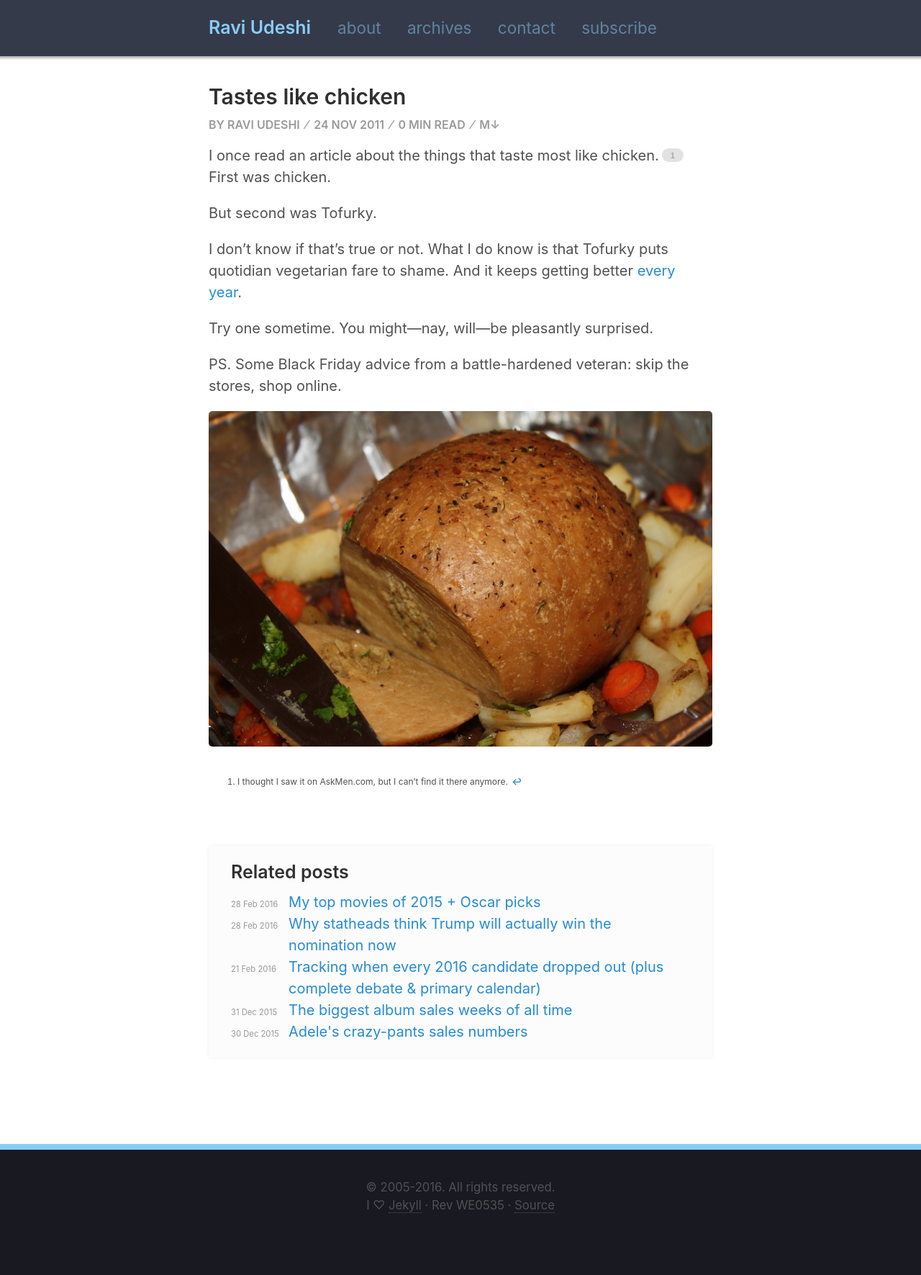
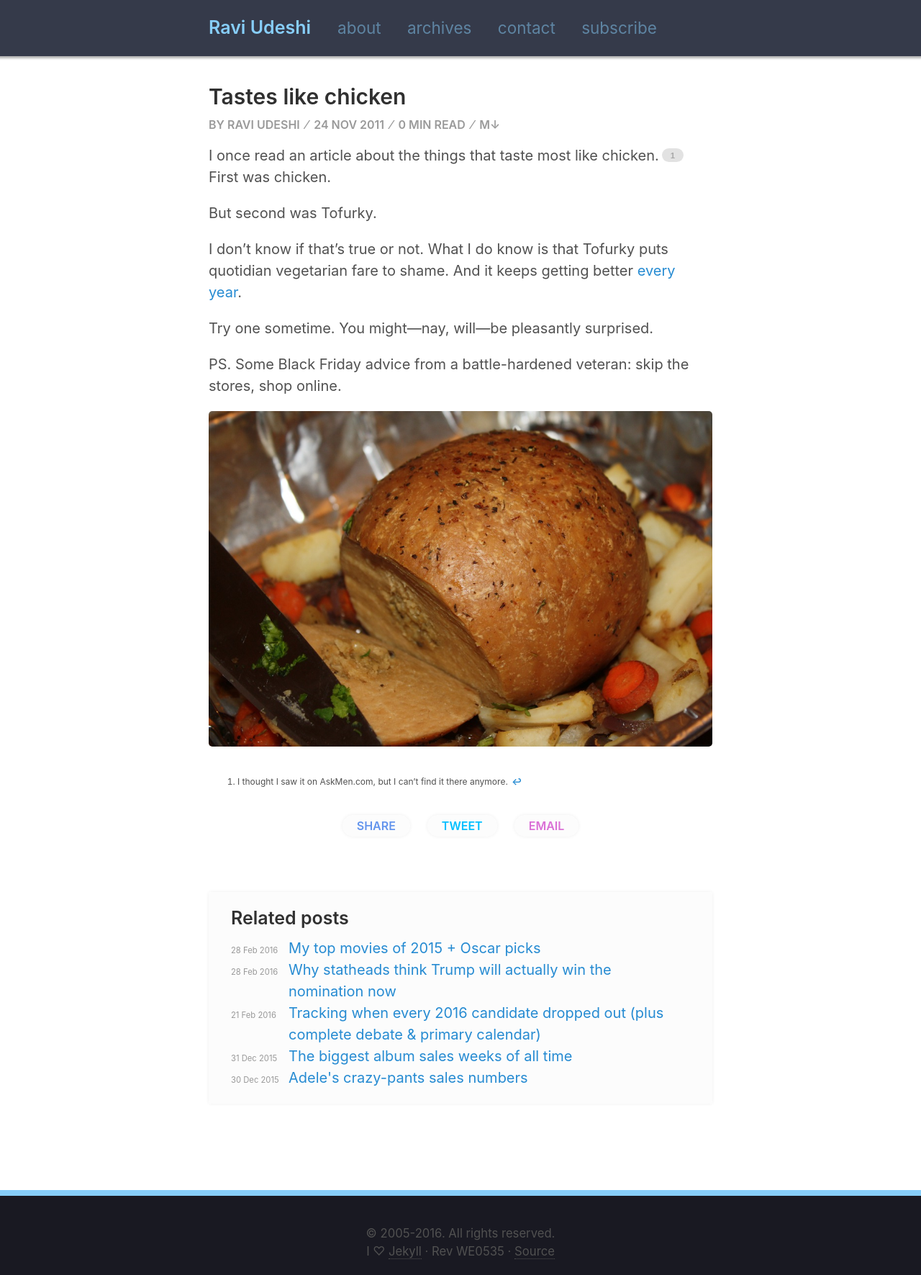
Before and after one commit to rkudeshi/rkudeshi.github.io, a Jekyll site: the page built from _posts/2011-11-24-tastes-like-chicken.md, in a window 1280 px wide. Shown: the whole page at 72% size. Built offline with Jekyll 4.4.1, drawn with Linux system fonts in a browser that asks for light colours; before the commit the page ends 1707 px from its top, so only the background shows below that.

Commit message:
Add share links

```diff
--- a/_layouts/post.html
+++ b/_layouts/post.html
@@ -18,6 +18,12 @@ layout: default
 
   <div class="post-content">{{ content }}</div>
 
+  <div class="post-meta post-bottom">
+    <span class="share-all share-face">Share</span>
+    <span class="share-all share-twit">Tweet</span>
+    <span class="share-all share-email">Email</span>
+  </div>
+
 </article>
 
 {% if site.related_posts != empty %}
--- a/_sass/_RAVI.scss
+++ b/_sass/_RAVI.scss
@@ -147,6 +147,36 @@ html, body {
     color: inherit;
 }
 
+// Share links
+.post-bottom {
+    text-align: center;
+    margin-top: 2rem;
+    margin-bottom: 2rem;
+}
+.share-all {
+    padding: 1rem;
+    padding-top: 5px;
+    padding-bottom: 5px;
+    margin: 0.5rem;
+    background: rgba(0,0,0,0.01);
+    box-shadow: 0px 0px 0.25rem #eee;
+    border-radius: 1rem;
+}
+.share-all a {
+    color: inherit;
+}
+.share-face {
+    /* color: #3b5998; */
+    color: cornflowerblue;
+}
+.share-twit {
+    /* color: #55acee; */
+    color: deepskyblue;
+}
+.share-email {
+    /* color: #c00; */
+    color: orchid;
+}
 
 
 // Article headings
```
